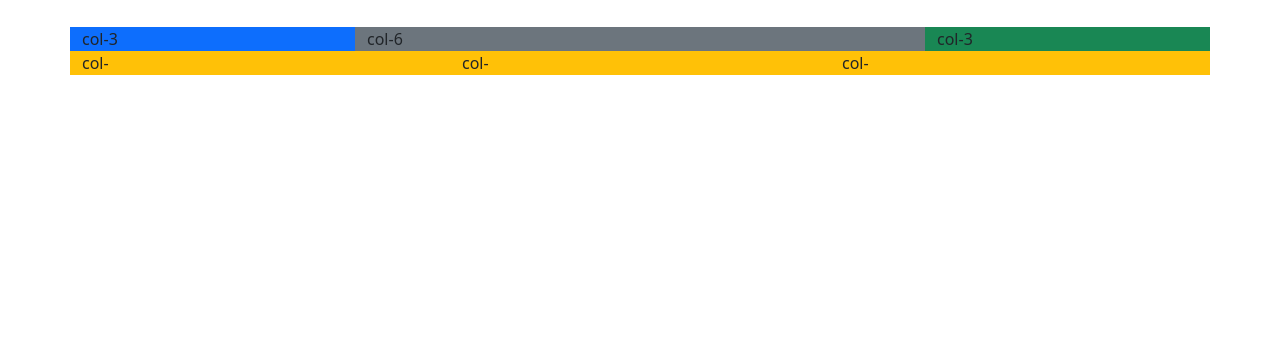
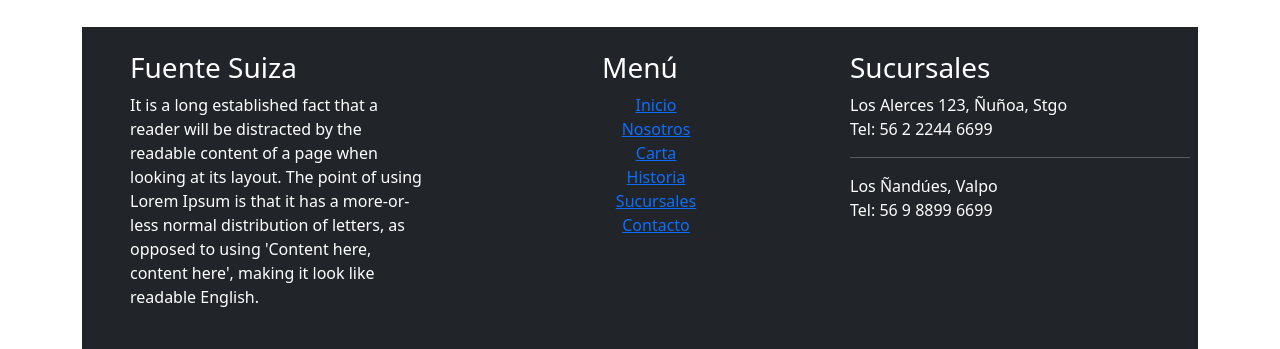
Before and after one commit to Tmrcj7/fuente-sodav2, a website: page index.html in a window 1280 px wide. Shown: the part 1061-1410 px from the top of the page. Before the commit the page ends 1136 px from the top, so only its background shows below. Drawn offline with nearby package versions, Linux system fonts and the light colour scheme.

Commit message:
edito pie de página

```diff
--- a/index.html
+++ b/index.html
@@ -134,21 +134,58 @@
           </div>
       </section>
 
-        <section>
-            <div class="row">
-                <div class="col-3 bg-primary">col-3</div>
-                <div class="col-6 bg-secondary">col-6</div>
-                <div class="col-3 bg-success">col-3</div>
+
+      <footer class="bg-dark pt-3 pb-3">
+        <div class="row">
+            <div class="col-4">
+              <div class="p-2 ps-5">
+                <h3 class="text-white">Fuente Suiza</h3>
+                <p class="text-white">
+                  It is a long established fact that a reader will be distracted by the readable content of a page when looking at its layout. The point of using Lorem Ipsum is that it has a more-or-less normal distribution of letters, as opposed to using 'Content here, content here', making it look like readable English.
+                </p>
+              </div>
             </div>
-        </section>
-
-        <footer>
-            <div class="row">
-                <div class="col-4 bg-warning">col-</div>
-                <div class="col-4 bg-warning">col-</div>
-                <div class="col-4 bg-warning">col-</div>
+            <div class="col-4">
+              <div class="p-2 text-center">
+                <h3 class="text-white">Menú</h3>
+                <ul>
+                  <li>
+                    <a href="#">Inicio</a>
+                  </li>
+                  <li>
+                    <a href="#">Nosotros</a>
+                  </li>
+                  <li>
+                    <a href="#">Carta</a>
+                  </li>
+                  <li>
+                    <a href="#">Historia</a>
+                  </li>
+                  <li>
+                    <a href="#">Sucursales</a>
+                  </li>
+                  <li>
+                    <a href="contacto.html">Contacto</a>
+                  </li>
+                </ul>
+              </div>
             </div>
-        </footer>
+            <div class="col-4">
+              <div class="p-2">
+                <h3 class="text-white">Sucursales</h3>
+                <p class="text-white">
+                  Los Alerces 123, Ñuñoa, Stgo<br />
+                  Tel: 56 2 2244 6699<br />
+                </p>
+                <hr class="text-white" />
+                <p class="text-white">
+                  Los Ñandúes, Valpo<br />
+                  Tel: 56 9 8899 6699<br />
+                </p>
+              </div>
+            </div>
+        </div>
+    </footer>
 
     </div>
 
```
